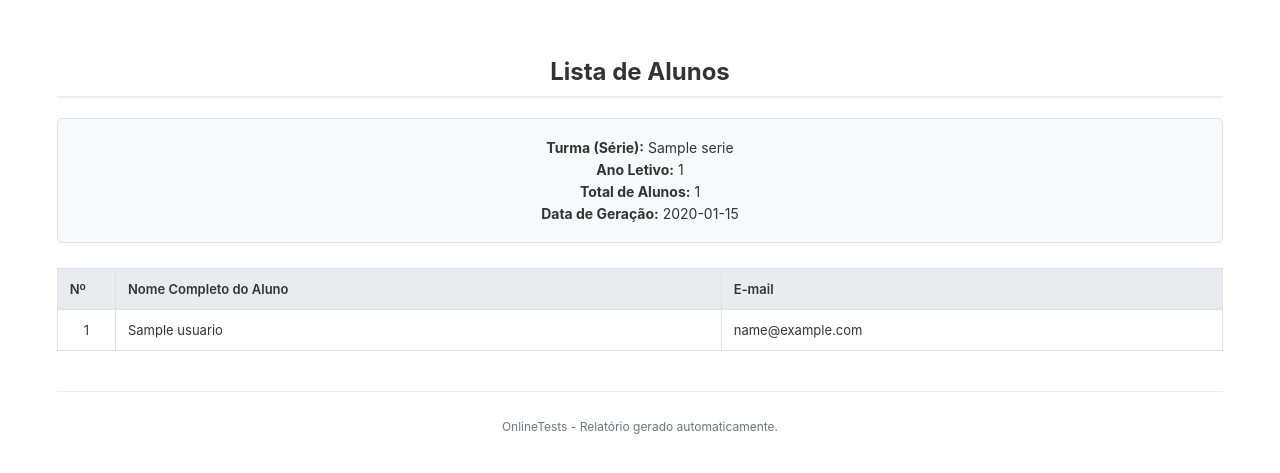
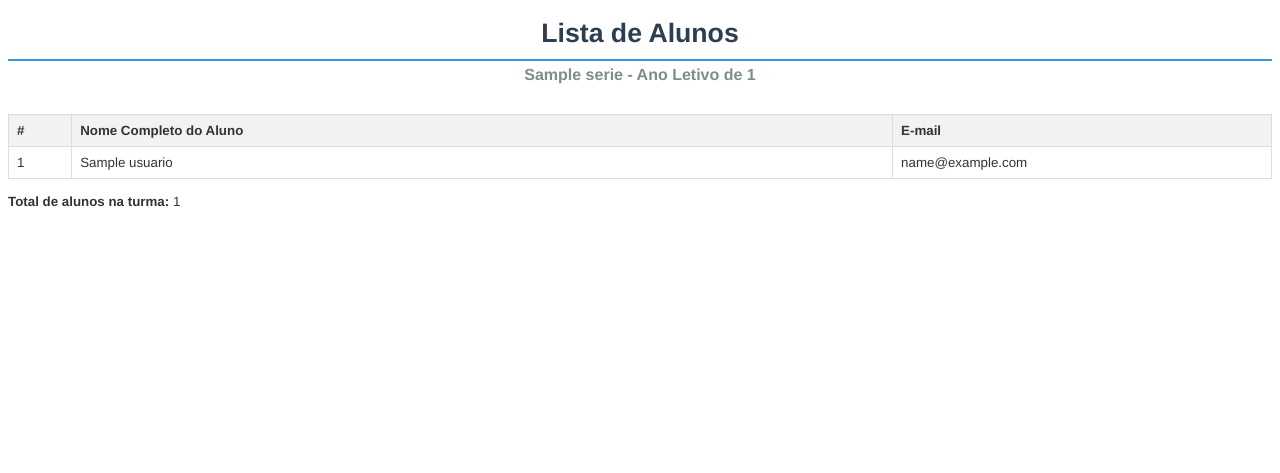
Before and after one commit to ManoelJoseFeitosa/onlinetests, a Flask app: template site/templates/app/relatorios/alunos_por_serie.html in a window 1280 px wide. Shown: the top 473 px of the page. Run offline with Flask 3, Linux system fonts and the light colour scheme; tables that the repository leaves empty hold one stand-in row (values such as "Sample post"); the template is opened without the code that fills it: values that come from a table or form of the project are taken from there, most other values are stand-ins (such as "Sample title", 1, 10 or a date in 2020).

Commit message:
correção no template alunos por serie

```diff
--- a/site/templates/app/relatorios/alunos_por_serie.html
+++ b/site/templates/app/relatorios/alunos_por_serie.html
@@ -1,55 +1,97 @@
 <!DOCTYPE html>
-<html lang="pt-br">
+<html lang="pt-BR">
 <head>
     <meta charset="UTF-8">
-    <title>Lista de Alunos por Turma</title>
+    <title>Lista de Alunos - {{ serie.nome }}</title>
     <style>
-        body { font-family: -apple-system, BlinkMacSystemFont, "Segoe UI", Roboto, "Helvetica Neue", Arial, sans-serif; margin: 1.5cm; color: #333; }
-        header { text-align: center; margin-bottom: 20px; }
-        h1 { border-bottom: 2px solid #eee; padding-bottom: 10px; font-size: 24px; }
-        .header-info { background-color: #f8f9fa; padding: 15px; border: 1px solid #dee2e6; border-radius: 5px; margin-bottom: 25px; font-size: 14px; text-align: center;}
-        .header-info p { margin: 5px 0; }
-        table { width: 100%; border-collapse: collapse; margin-top: 15px; font-size: 13px; }
-        th, td { border: 1px solid #dee2e6; padding: 12px; text-align: left; }
-        th { background-color: #e9ecef; font-weight: 600; }
-        tbody tr:nth-child(even) { background-color: #f8f9fa; }
-        td.numero { text-align: center; width: 5%; }
-        footer { text-align: center; font-size: 12px; color: #6c757d; margin-top: 40px; border-top: 1px solid #eee; padding-top: 15px; }
+        @page {
+            size: A4;
+            margin: 1.5cm;
+        }
+        body {
+            font-family: 'Helvetica Neue', Arial, sans-serif;
+            font-size: 10pt;
+            color: #333;
+        }
+        h1 {
+            text-align: center;
+            color: #2c3e50;
+            border-bottom: 2px solid #3498db;
+            padding-bottom: 10px;
+            margin-bottom: 5px;
+        }
+        h2 {
+            text-align: center;
+            color: #7f8c8d;
+            font-size: 12pt;
+            margin-top: 0;
+            margin-bottom: 30px;
+        }
+        table {
+            width: 100%;
+            border-collapse: collapse;
+            margin-top: 20px;
+        }
+        th, td {
+            border: 1px solid #ddd;
+            padding: 8px;
+            text-align: left;
+        }
+        th {
+            background-color: #f2f2f2;
+            font-weight: bold;
+        }
+        .footer {
+            position: fixed;
+            bottom: -1cm; /* Posição ajustada para ficar fora da margem */
+            left: 0;
+            right: 0;
+            height: 1cm;
+            text-align: center;
+            font-size: 8pt;
+            color: #aaa;
+        }
+        .footer .page-number:after {
+            content: counter(page);
+        }
     </style>
 </head>
 <body>
+    <div class="footer">
+        Relatório gerado em {{ data_geracao.strftime('%d/%m/%Y às %H:%M') }} | OnlineTests | Página <span class="page-number"></span>
+    </div>
+
     <header>
         <h1>Lista de Alunos</h1>
+        <h2>{{ serie.nome }} - Ano Letivo de {{ ano_letivo.ano }}</h2>
     </header>
 
-    <div class="header-info">
-        <p><strong>Turma (Série):</strong> {{ serie.nome }}</p>
-        <p><strong>Ano Letivo:</strong> {{ ano_letivo.ano }}</p>
-        <p><strong>Total de Alunos:</strong> {{ matriculas|length }}</p>
-        <p><strong>Data de Geração:</strong> {{ data_geracao.strftime('%d/%m/%Y às %H:%M') }}</p>
-    </div>
-
+    <main>
         <table>
             <thead>
                 <tr>
-                <th class="numero">Nº</th>
-                <th>Nome Completo do Aluno</th>
+                    <th style="width: 5%;">#</th>
+                    <th style="width: 65%;">Nome Completo do Aluno</th>
                     <th>E-mail</th>
                 </tr>
             </thead>
             <tbody>
                 {% for matricula in matriculas %}
                 <tr>
-                <td class="numero">{{ loop.index }}</td>
+                    <td>{{ loop.index }}</td>
                     <td>{{ matricula.aluno.nome }}</td>
                     <td>{{ matricula.aluno.email }}</td>
+                </tr>
+                {% else %}
+                <tr>
+                    <td colspan="3" style="text-align: center;">Nenhum aluno encontrado para estes filtros.</td>
                 </tr>
                 {% endfor %}
             </tbody>
         </table>
-
-    <footer>
-        <p>OnlineTests - Relatório gerado automaticamente.</p>
-    </footer>
+        <p style="margin-top: 15px;">
+            <strong>Total de alunos na turma:</strong> {{ matriculas|length }}
+        </p>
+    </main>
 </body>
 </html>
```
Lines whose indentation alone changed are shown as unchanged.
